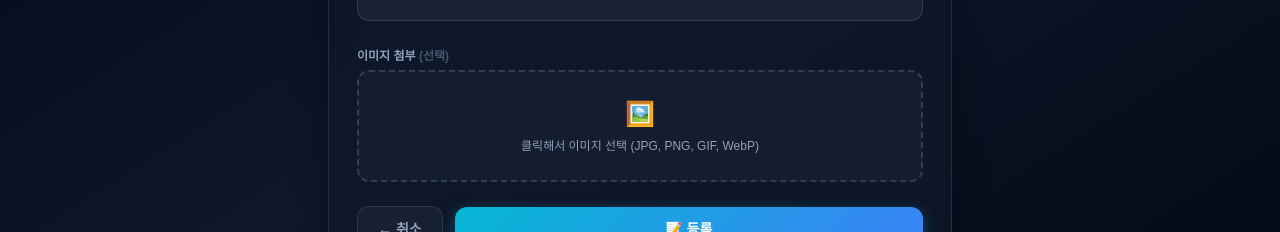
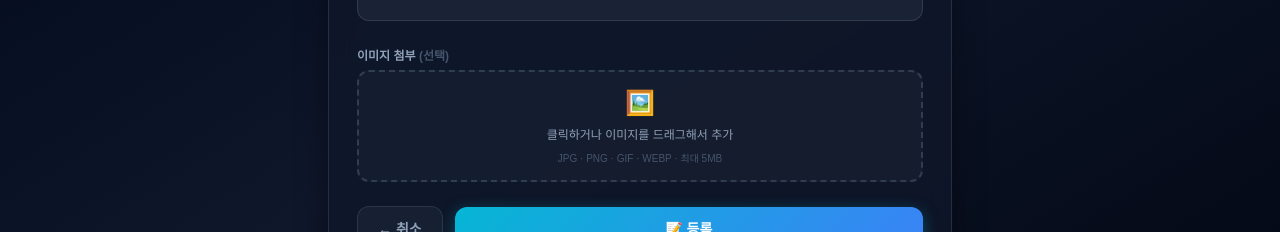
Before and after one commit to cakemans81-source/kingshot-alliance-web, a Next.js app: page /notice/write in a window 1280 px wide. Shown: the part 462-694 px from the top of the page. Built offline with nearby package versions, Linux system fonts and the light colour scheme; no server answers.

Commit message:
기능 추가: 게시판 이미지 업로드 및 출력 기능 구현

```diff
--- a/components/board/WriteForm.tsx
+++ b/components/board/WriteForm.tsx
@@ -6,26 +6,41 @@ import { supabase } from "@/lib/supabase/client";
 import { useLocale } from "@/lib/i18n/LocaleContext";
 
 /* ═══════════════════════════════════════
-   이미지 업로드
+   이미지 업로드 — Supabase Storage: board-images
    ═══════════════════════════════════════ */
 
-async function uploadImage(file: File): Promise<string | null> {
-    const ext = file.name.split(".").pop();
+const BUCKET = "board-images"; // ← 사용자가 생성한 버킷명
+
+async function uploadImage(
+    file: File,
+    onProgress?: (pct: number) => void
+): Promise<string | null> {
+    const ext = file.name.split(".").pop()?.toLowerCase() ?? "jpg";
     const fileName = `${Date.now()}_${Math.random().toString(36).slice(2)}.${ext}`;
     const filePath = `posts/${fileName}`;
 
+    onProgress?.(10);
+
     const { error } = await supabase.storage
-        .from("post_images")
-        .upload(filePath, file, { cacheControl: "3600", upsert: false });
+        .from(BUCKET)
+        .upload(filePath, file, {
+            cacheControl: "3600",
+            upsert: false,
+            contentType: file.type,
+        });
 
     if (error) {
-        console.error("[WriteForm] 이미지 업로드 실패:", error.message);
+        console.error("[WriteForm] 이미지 업로드 실패 —", error.message, error);
         return null;
     }
 
-    const { data } = supabase.storage.from("post_images").getPublicUrl(filePath);
+    onProgress?.(90);
+
+    const { data } = supabase.storage.from(BUCKET).getPublicUrl(filePath);
+    onProgress?.(100);
     return data.publicUrl;
 }
+
 
 /* ═══════════════════════════════════════
    Props
@@ -58,6 +73,8 @@ export default function WriteForm({
     const [content, setContent] = useState("");
     const [imageFile, setImageFile] = useState<File | null>(null);
     const [imagePreview, setImagePreview] = useState<string | null>(null);
+    const [uploadProgress, setUploadProgress] = useState<number>(0);
+    const [isDragOver, setIsDragOver] = useState(false);
 
     const [isSubmitting, setIsSubmitting] = useState(false);
     const [error, setError] = useState<string | null>(null);
@@ -65,9 +82,9 @@ export default function WriteForm({
 
     const fileInputRef = useRef<HTMLInputElement>(null);
 
-    const handleImageChange = (e: React.ChangeEvent<HTMLInputElement>) => {
-        const file = e.target.files?.[0] ?? null;
+    const applyFile = (file: File | null) => {
         setImageFile(file);
+        setUploadProgress(0);
         if (file) {
             const reader = new FileReader();
             reader.onload = () => setImagePreview(reader.result as string);
@@ -77,9 +94,21 @@ export default function WriteForm({
         }
     };
 
+    const handleImageChange = (e: React.ChangeEvent<HTMLInputElement>) => {
+        applyFile(e.target.files?.[0] ?? null);
+    };
+
+    const handleDrop = (e: React.DragEvent<HTMLLabelElement>) => {
+        e.preventDefault();
+        setIsDragOver(false);
+        const file = e.dataTransfer.files?.[0];
+        if (file && file.type.startsWith("image/")) applyFile(file);
+    };
+
     const handleRemoveImage = () => {
         setImageFile(null);
         setImagePreview(null);
+        setUploadProgress(0);
         if (fileInputRef.current) fileInputRef.current.value = "";
     };
 
@@ -95,10 +124,12 @@ export default function WriteForm({
 
         let imageUrl: string | null = null;
         if (imageFile) {
-            imageUrl = await uploadImage(imageFile);
+            setUploadProgress(5);
+            imageUrl = await uploadImage(imageFile, setUploadProgress);
             if (!imageUrl) {
                 setError(t.board.uploadError);
                 setIsSubmitting(false);
+                setUploadProgress(0);
                 return;
             }
         }
@@ -208,15 +239,31 @@ export default function WriteForm({
                         </label>
 
                         {!imagePreview ? (
+                            /* ── 드롭존 ── */
                             <label
-                                className="flex flex-col items-center justify-center gap-2 w-full h-28 rounded-xl cursor-pointer transition-all duration-200 hover:border-cyan-500/50 hover:bg-slate-700/40"
+                                className="flex flex-col items-center justify-center gap-2 w-full rounded-xl cursor-pointer transition-all duration-200"
                                 style={{
-                                    border: "2px dashed rgba(71,85,105,0.6)",
-                                    background: "rgba(30,41,59,0.4)",
+                                    height: "7rem",
+                                    border: isDragOver
+                                        ? "2px dashed rgba(6,182,212,0.7)"
+                                        : "2px dashed rgba(71,85,105,0.6)",
+                                    background: isDragOver
+                                        ? "rgba(6,182,212,0.08)"
+                                        : "rgba(30,41,59,0.4)",
                                 }}
+                                onDragOver={(e) => { e.preventDefault(); setIsDragOver(true); }}
+                                onDragLeave={() => setIsDragOver(false)}
+                                onDrop={handleDrop}
                             >
-                                <span className="text-2xl">🖼️</span>
-                                <span className="text-xs text-slate-400">{t.board.imageHint}</span>
+                                <span className="text-2xl">{isDragOver ? "📥" : "🖼️"}</span>
+                                <span className="text-xs text-slate-400 text-center px-4">
+                                    {isDragOver
+                                        ? "여기에 놓으면 추가됩니다"
+                                        : "클릭하거나 이미지를 드래그해서 추가"}
+                                </span>
+                                <span className="text-[10px] text-slate-600">
+                                    JPG · PNG · GIF · WEBP · 최대 5MB
+                                </span>
                                 <input
                                     ref={fileInputRef}
                                     type="file"
@@ -226,12 +273,32 @@ export default function WriteForm({
                                 />
                             </label>
                         ) : (
+                            /* ── 미리보기 + 진행률 ── */
                             <div className="relative rounded-xl overflow-hidden">
+                                {/* eslint-disable-next-line @next/next/no-img-element */}
                                 <img
                                     src={imagePreview}
                                     alt="preview"
-                                    className="w-full max-h-60 object-cover rounded-xl"
+                                    className="w-full max-h-64 object-contain rounded-xl"
+                                    style={{ background: "rgba(15,23,42,0.6)" }}
                                 />
+
+                                {/* 업로드 진행률 오버레이 */}
+                                {isSubmitting && uploadProgress > 0 && uploadProgress < 100 && (
+                                    <div className="absolute inset-0 flex flex-col items-center justify-center bg-black/50 backdrop-blur-sm rounded-xl gap-2">
+                                        <span className="text-2xl">⏳</span>
+                                        <div className="w-3/4 h-2 rounded-full bg-slate-700/80 overflow-hidden">
+                                            <div
+                                                className="h-full rounded-full bg-gradient-to-r from-cyan-500 to-blue-500 transition-all duration-300"
+                                                style={{ width: `${uploadProgress}%` }}
+                                            />
+                                        </div>
+                                        <span className="text-xs text-cyan-300 font-mono">{uploadProgress}%</span>
+                                    </div>
+                                )}
+
+                                {/* 이미지 제거 버튼 */}
+                                {!isSubmitting && (
                                     <button
                                         type="button"
                                         onClick={handleRemoveImage}
@@ -239,9 +306,20 @@ export default function WriteForm({
                                     >
                                         {t.board.removeImage}
                                     </button>
+                                )}
+
+                                {/* 파일명 표시 */}
+                                {imageFile && (
+                                    <div className="absolute bottom-0 left-0 right-0 bg-black/60 px-3 py-1.5 backdrop-blur-sm">
+                                        <p className="text-[10px] text-slate-300 truncate">
+                                            📎 {imageFile.name} · {(imageFile.size / 1024).toFixed(0)}KB
+                                        </p>
                                     </div>
                                 )}
                             </div>
+                        )}
+                    </div>
+
 
                     {/* 에러 */}
                     {error && (
--- a/next.config.ts
+++ b/next.config.ts
@@ -5,6 +5,14 @@ const nextConfig: NextConfig = {
   images: {
     // quality={95}를 사용하기 위해 허용 품질 목록에 추가
     qualities: [75, 95],
+    // Supabase Storage 이미지 허용 (엑박 방지)
+    remotePatterns: [
+      {
+        protocol: "https",
+        hostname: "zarsdnyjmlqfkzinphxx.supabase.co",
+        pathname: "/storage/v1/object/public/**",
+      },
+    ],
   },
 };
 
```
Lines whose indentation alone changed are shown as unchanged.
